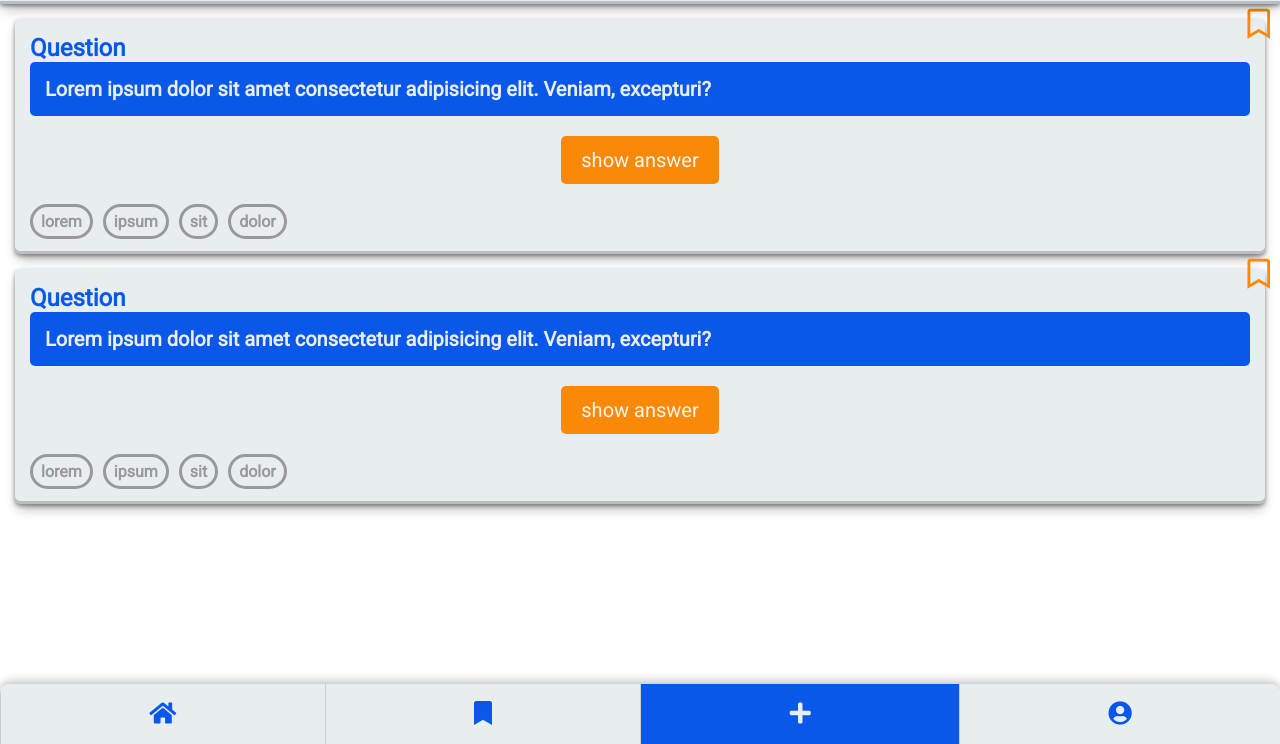
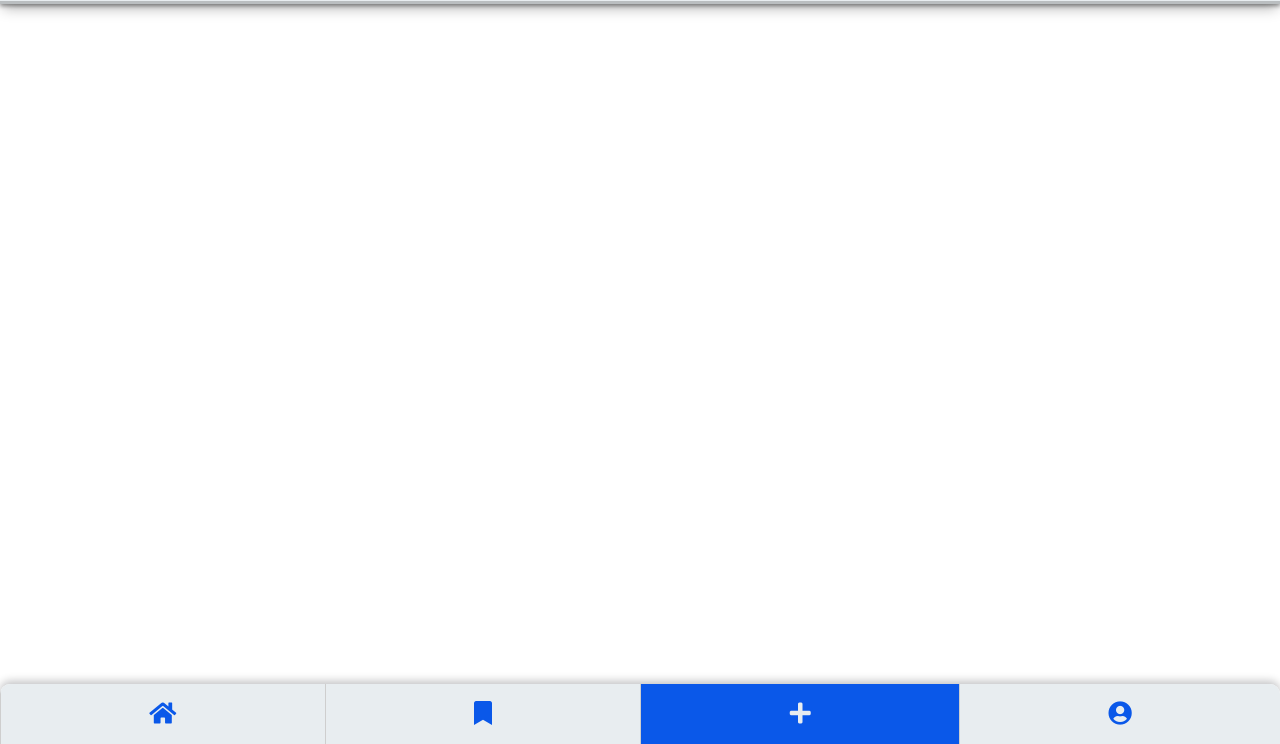
Before and after one commit to F-Kirchhoff/nf-quiz-app, a plain HTML site: page create.html in a window 1280 px wide. Shown: the part 56-800 px from the top of the page. Drawn offline with Linux system fonts and the light colour scheme.

Commit message:
Fix: clear create and profile main

```diff
--- a/create.html
+++ b/create.html
@@ -18,77 +18,7 @@
       <h1>Quizzzle</h1>
     </header>
 
-    <main>
-      <ul class="card-container" role="list">
-        <li class="question-card">
-          <div class="question-container">
-            <h2>Question</h2>
-            <p class="question">
-              Lorem ipsum dolor sit amet consectetur adipisicing elit. Veniam,
-              excepturi?
-            </p>
-          </div>
-          <input type="checkbox" id="q1" /><label class="btn-answer" for="q1">
-            <span class="show">show answer</span>
-            <span class="hide">hide answer</span></label
-          >
-          <div class="answer-container">
-            <h2>Answer</h2>
-            <p class="answer">
-              Lorem ipsum dolor sit amet consectetur adipisicing elit. Quae illo
-              expedita ipsum sit suscipit consequatur.
-            </p>
-          </div>
-          <ul class="tag-container">
-            <li>lorem</li>
-            <li>ipsum</li>
-            <li>sit</li>
-            <li>dolor</li>
-          </ul>
-          <div class="bookmark">
-            <input type="checkbox" id="q1b" />
-            <label for="q1b">
-              <i class="far fa-bookmark"></i>
-              <i class="fas fa-bookmark"></i>
-            </label>
-          </div>
-        </li>
-
-        <li class="question-card">
-          <div class="question-container">
-            <h2>Question</h2>
-            <p class="question">
-              Lorem ipsum dolor sit amet consectetur adipisicing elit. Veniam,
-              excepturi?
-            </p>
-          </div>
-          <input type="checkbox" id="q2" /><label class="btn-answer" for="q2">
-            <span class="show">show answer</span>
-            <span class="hide">hide answer</span>
-          </label>
-          <div class="answer-container">
-            <h2>Answer</h2>
-            <p class="answer">
-              Lorem ipsum dolor sit amet consectetur adipisicing elit. Quae illo
-              expedita ipsum sit suscipit consequatur.
-            </p>
-          </div>
-          <ul class="tag-container">
-            <li>lorem</li>
-            <li>ipsum</li>
-            <li>sit</li>
-            <li>dolor</li>
-          </ul>
-          <div class="bookmark">
-            <input type="checkbox" id="q2b" />
-            <label for="q2b">
-              <i class="far fa-bookmark"></i>
-              <i class="fas fa-bookmark"></i>
-            </label>
-          </div>
-        </li>
-      </ul>
-    </main>
+    <main></main>
 
     <nav class="zz-top">
       <dl class="menu">
```
Also changed, not shown: profile.html (+1 -71 lines).
